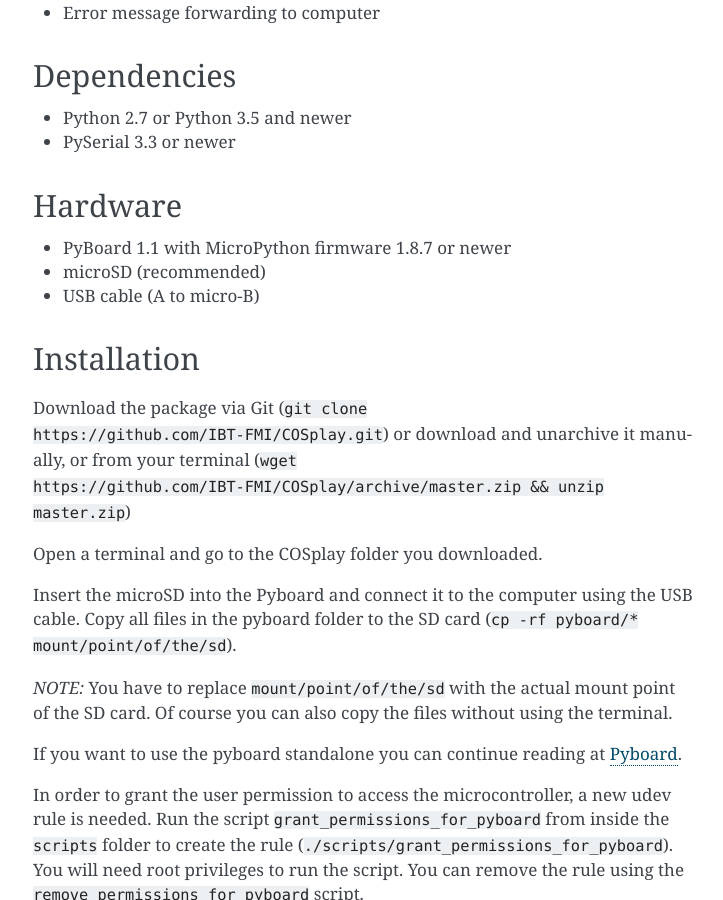
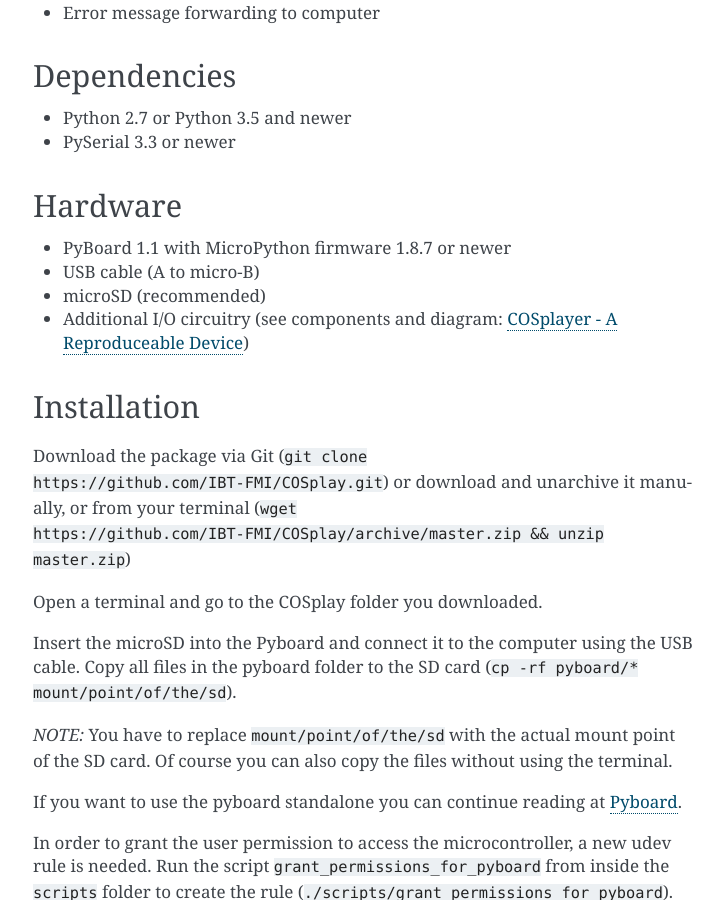
Before and after one commit to IBT-FMI/COSplay, a Sphinx documentation site: the page built from documentation/COSplay.rst, in a window 1280 px wide and 900 px high, scrolled down 542 px. Shown: the whole window, without its empty margins (387-1110 px from the left). Built offline with Sphinx 7.4.7, drawn with Linux system fonts in a browser that asks for light colours; formulas are drawn with MathJax 3.

Commit message:
Added anchor and link to hardware instructions

```diff
--- a/documentation/COSplay.rst
+++ b/documentation/COSplay.rst
@@ -31,8 +31,9 @@
 ========
 
 - PyBoard 1.1 with MicroPython firmware 1.8.7 or newer
+- USB cable (A to micro-B)
 - microSD (recommended)
-- USB cable (A to micro-B)
+- Additional I/O circuitry (see components and diagram: :ref:`cosplayer`)
 
 Installation
 ============
--- a/documentation/pyboard.rst
+++ b/documentation/pyboard.rst
@@ -3,6 +3,8 @@
 =======
 Pyboard
 =======
+
+.. _cosplayer:
 
 COSplayer - A Reproduceable Device
 ==================================
```
